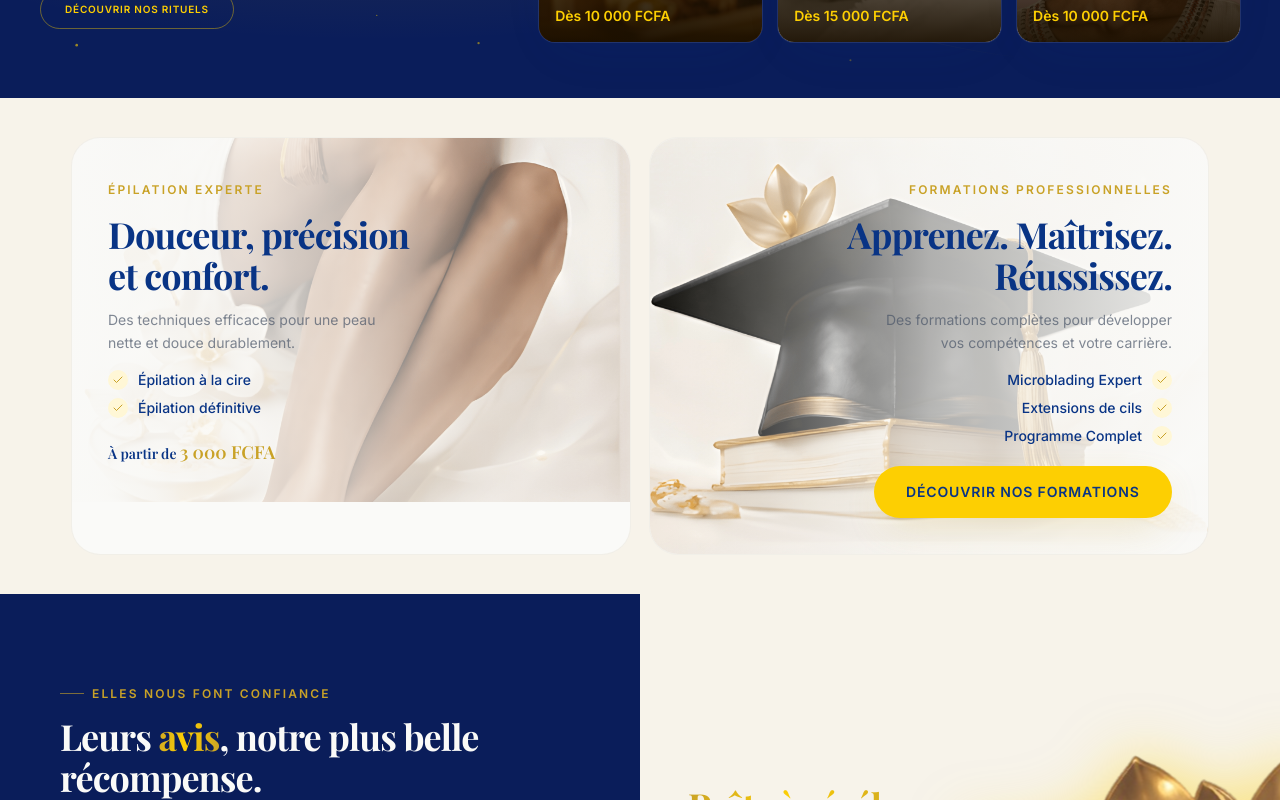
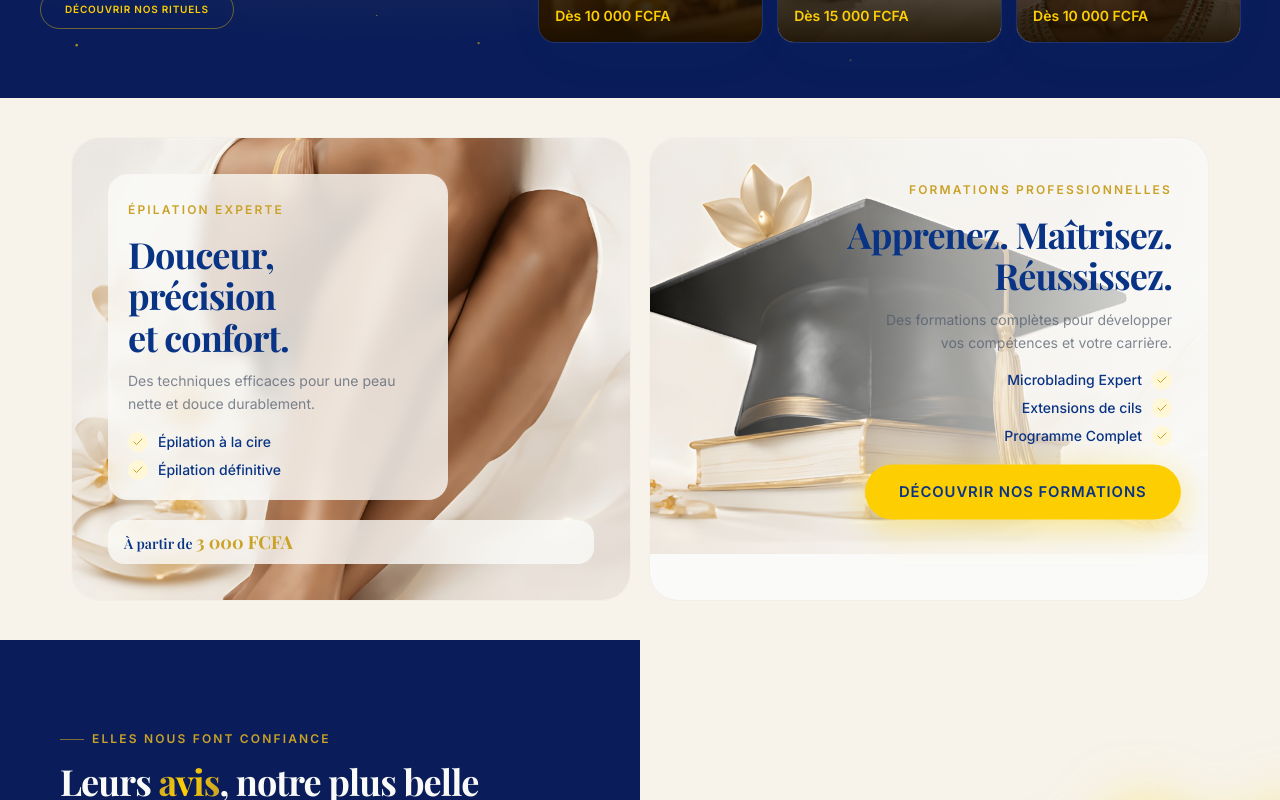
Before and after one commit to kenryalonzo/com.cythia.dev, a Next.js app: page /prestation in a window 1280 px wide. Shown: the part 2440-3240 px from the top of the page. Built offline with nearby package versions, Linux system fonts and the light colour scheme.

Commit message:
feat(EpilationFormations): enhance layout with semi-transparent backgrounds and improved text styling

```diff
--- a/components/EpilationFormations.tsx
+++ b/components/EpilationFormations.tsx
@@ -46,12 +46,10 @@ export function EpilationFormations() {
 								sizes="(max-width: 1024px) 100vw, 50vw"
 								className="object-cover"
 							/>
-							{/* Overlay gradient gauche → droite pour lisibilité */}
-							<div className="absolute inset-0 bg-gradient-to-r from-ivory/95 via-ivory/70 to-transparent" />
 						</div>
 
-						{/* Contenu */}
-						<div className="relative z-10 max-w-[340px]">
+						{/* Contenu — fond semi-transparent pour lisibilité */}
+						<div className="relative z-10 max-w-[340px] rounded-2xl bg-ivory/80 p-5 backdrop-blur-sm">
 							<span className="eyebrow inline-flex items-center gap-2 text-gold-deep">
 								Épilation experte
 							</span>
@@ -82,10 +80,12 @@ export function EpilationFormations() {
 						</div>
 
 						{/* Prix */}
-						<div className="relative z-10 mt-5">
+						<div className="relative z-10 mt-5 rounded-xl bg-ivory/80 px-4 py-2 backdrop-blur-sm">
 							<p className="font-display text-sm font-semibold text-royal">
 								À partir de{" "}
-								<span className="text-lg text-gold-deep">3 000 FCFA</span>
+								<span className="text-lg font-bold text-gold-deep">
+									3 000 FCFA
+								</span>
 							</p>
 						</div>
 					</div>
@@ -107,10 +107,10 @@ export function EpilationFormations() {
 								alt=""
 								fill
 								sizes="(max-width: 1024px) 100vw, 50vw"
-								className="object-cover"
+								className="object-cover object-right"
 							/>
 							{/* Overlay */}
-							<div className="absolute inset-0 bg-gradient-to-l from-ivory/95 via-ivory/70 to-transparent" />
+							<div className="absolute inset-0 bg-gradient-to-l from-ivory/90 via-ivory/60 to-transparent" />
 						</div>
 
 						{/* Contenu */}
@@ -151,7 +151,7 @@ export function EpilationFormations() {
 								external
 								variant="gold"
 								size="lg"
-								className="whitespace-nowrap shadow-gold"
+								className="animate-pulse-glow whitespace-nowrap shadow-gold"
 							>
 								Découvrir nos formations
 							</Button>
```
